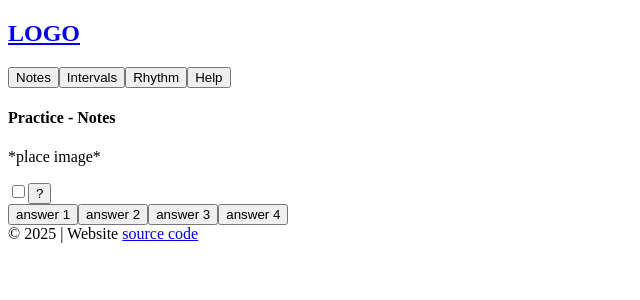
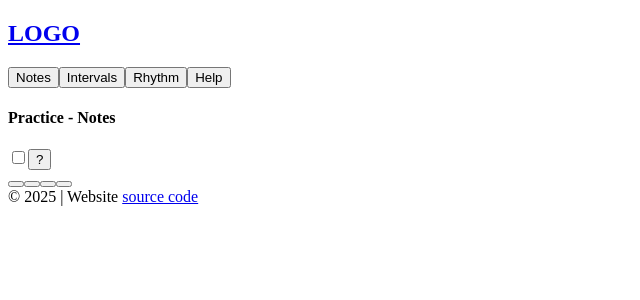
Before and after one commit to MostLikelyNotHuman/unit-1-final, a React (Vite) app in the folder final-project/: page /practice-notes in a window 1280 px wide. Shown: the top 300 px of the page, without its empty margins (0-640 px from the left). Built offline with nearby package versions, Linux system fonts and the light colour scheme.

Commit message:
first pass, need to switch branches

```diff
--- a/final-project/src/components/NotePractice.jsx
+++ b/final-project/src/components/NotePractice.jsx
@@ -1,17 +1,42 @@
-import Footer from "./pieces/Footer";
-import Header from "./pieces/Header";
 import QuizBox from "./pieces/QuizBox";
+import { notes } from "../assets/notes";
 
 const NotePractice = () => {
+
+
+    let questionImage = '';
+    let answers = [];
+    let correctAnswer = '';
+
+    const retrieveQuestion = () => {
+        const editedNotes = [...notes];
+        const newQuestion = editedNotes[Math.floor(Math.random() * editedNotes.length)];
+        editedNotes.splice(newQuestion, 1);
+        correctAnswer = newQuestion.text;
+        answers.push(correctAnswer);
+        questionImage = newQuestion.img;
+        for (let i = 0; i < 3; i++) {
+            let incorrect = editedNotes[Math.floor(Math.random() * editedNotes.length)].text;
+            answers.push(incorrect);
+        }
+        answers.sort(() => Math.random() - 0.5);
+    }
+
+    const checkAnswer = (selectedAnswer) => {
+        return selectedAnswer === correctAnswer;
+    }
+
+
+
     return(
         <>
             <QuizBox
                 questionText={'Practice - Notes'}
-                questionContent={'*place image*'}
-                answer1={'answer 1'}
-                answer2={'answer 2'}
-                answer3={'answer 3'}
-                answer4={'answer 4'}
+                questionContent={questionImage}
+                answer1={answers[0]}
+                answer2={answers[1]}
+                answer3={answers[2]}
+                answer4={answers[3]}
             ></QuizBox>
         </>
     );
```
